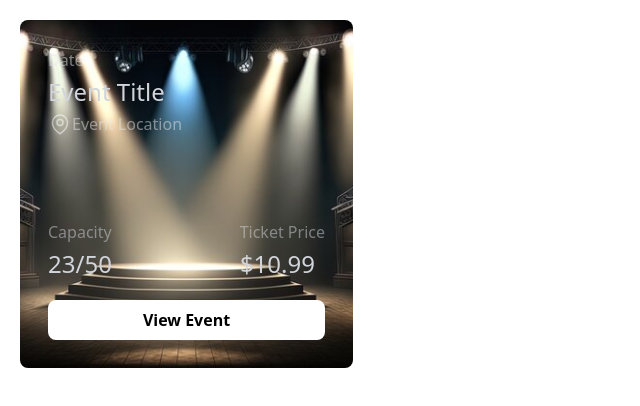
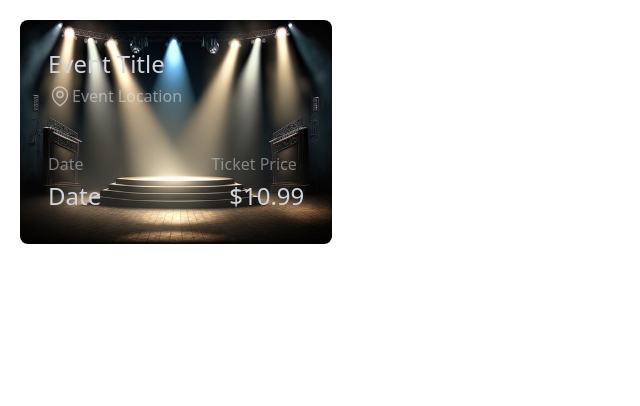
Before and after one commit to mazenkapadi/urban-oasis, a React (Vite) app: page /eventCard in a window 1280 px wide. Shown: the top 406 px of the page, without its empty margins (0-640 px from the left). Built offline with nearby package versions, Linux system fonts and the light colour scheme; no server answers.

Commit message:
Event Card 9-17

```diff
--- a/src/components/EventCard.jsx
+++ b/src/components/EventCard.jsx
@@ -11,7 +11,6 @@ function EventCard() {
                 <div className="box-border rounded-lg bg-gray-900 p-3 flex h-full w-full bg-cover bg-center hover:scale-110"
                      style={{backgroundImage: "url('src/assets/backgroundTestImage.jpg')"}}>
                     <div className="flex flex-col p-4">
-                        <label className="block text-gray-200 opacity-50 pb-1">Date</label>
                         <label className="block text-gray-300 pb-1 text-2xl">Event Title</label>
                         <div className={"flex flex-row"}>
                             <svg xmlns="http://www.w3.org/2000/svg" fill="none" viewBox="0 0 24 24" strokeWidth={1.5}
@@ -24,21 +23,15 @@ function EventCard() {
                             <label className="block text-gray-200 opacity-50 pb-1">Event Location</label>
                         </div>
 
-                        <div className="flex flex-row pt-20 gap-32">
-                            <label className="block text-gray-300 opacity-50 pb-1">Capacity</label>
+                        <div className="flex flex-row pt-10 gap-32">
+                            <label className="block text-gray-300 opacity-50 pb-1">Date</label>
                             <label className="block text-gray-300 opacity-50 pb-1">Ticket Price</label>
                         </div>
 
                         <div className="flex flex-row gap-32">
-                            <label className="block text-gray-300 pb-1 text-2xl">{capacity}/{totalCapacity}</label>
+                            <label className="block text-gray-300 pb-1 text-2xl">Date</label>
                             <label className="block text-gray-300 pb-1 text-2xl">${ticketPrice.toFixed(2)}</label>
                         </div>
-                        <button
-                            className="bg-white text-black font-bold py-2 px-4 rounded-lg focus:outline-none focus:shadow-outline w-full mt-4 hover:bg-blue-300"
-                            aria-label="View Event"
-                        >
-                            View Event
-                        </button>
                     </div>
                 </div>
             </div>
```
